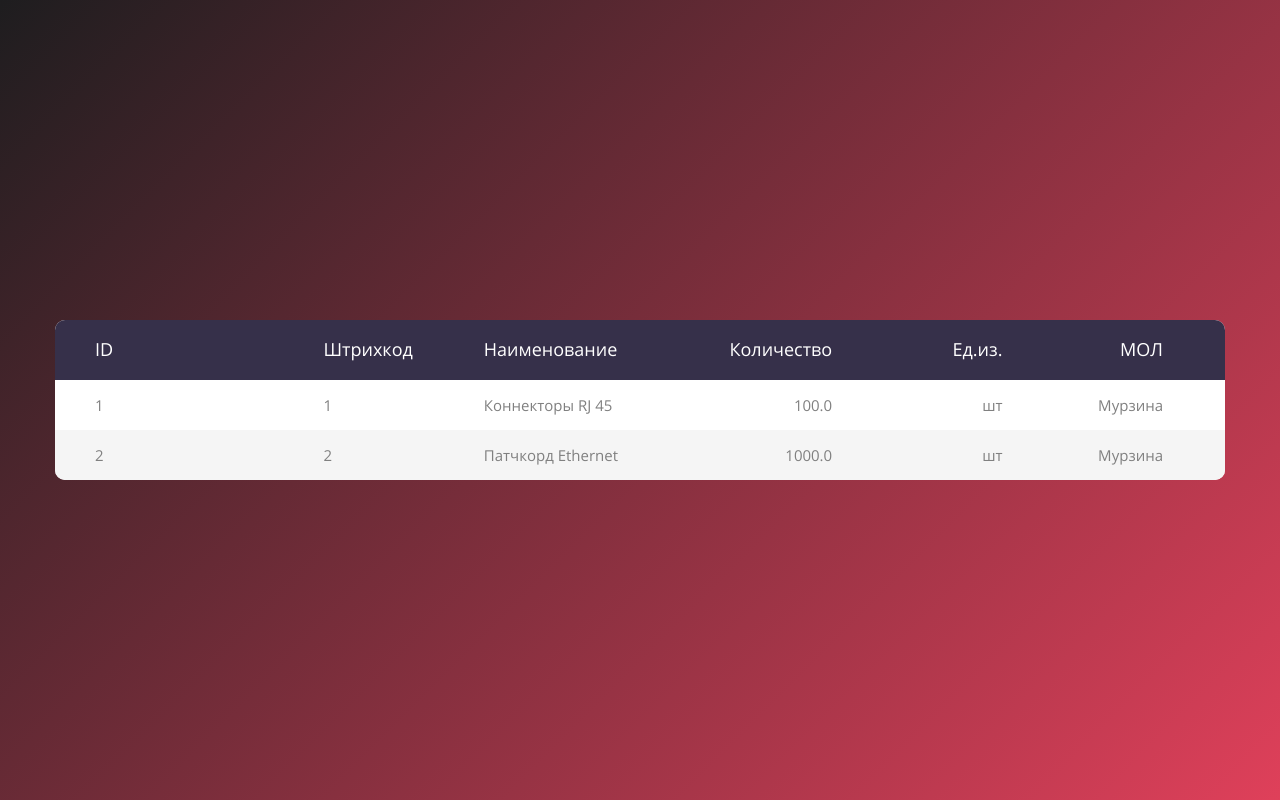
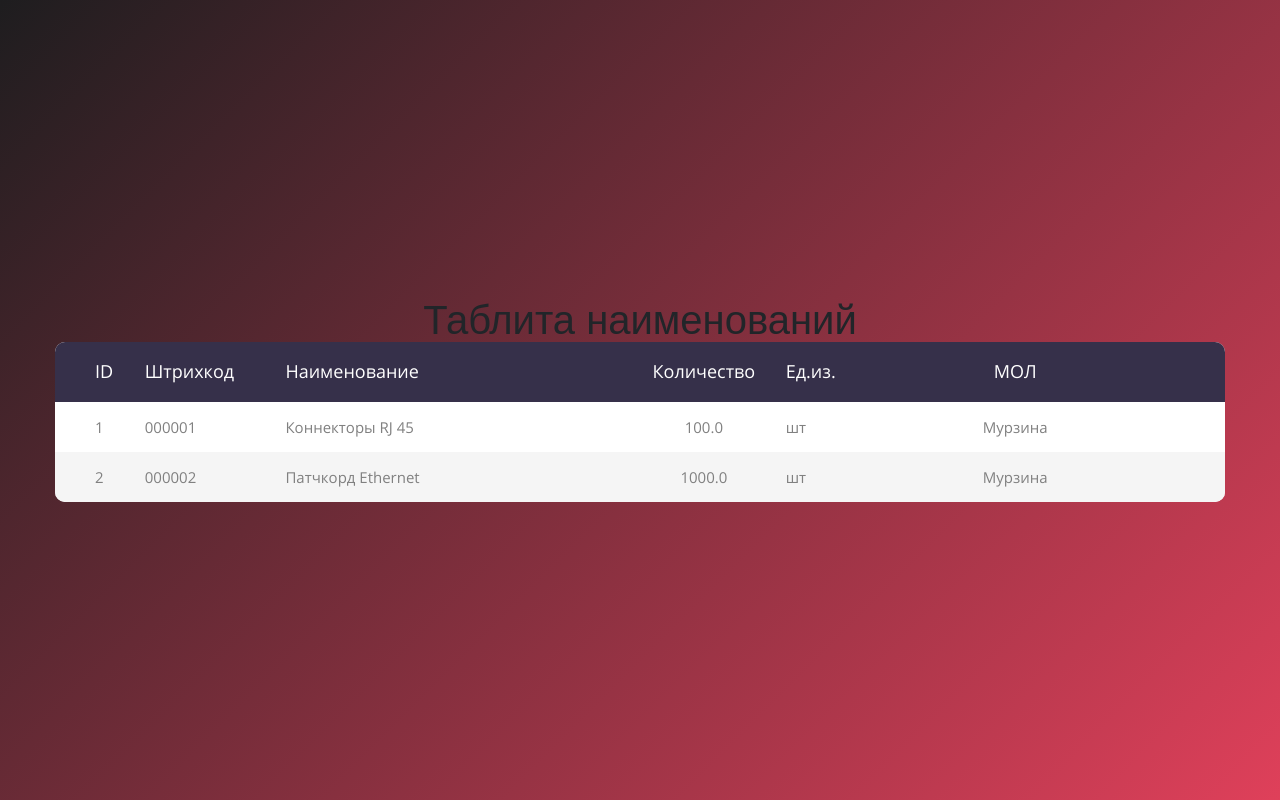
Before and after one commit to Po4e4ka/sklad_site, a Django app: page /list/ in a window 1280 px wide. Run offline with Django 3.2, Linux system fonts and the light colour scheme; data comes from the database, SQL or seed files in the repository; some libraries are stand-ins or nearby versions.

Commit message:
Добавлено отображение данных таблице в пути host/list
Корректировки стиля

```diff
--- a/Positions/static/Positions/css/main.css
+++ b/Positions/static/Positions/css/main.css
@@ -195,12 +195,12 @@ tbody tr:hover {
 }
 
 .column1 {
-  width: 260px;
+  width: 20px;
   padding-left: 40px;
 }
 
 .column2 {
-  width: 160px;
+  width: 100px;
 }
 
 .column3 {
@@ -208,18 +208,18 @@ tbody tr:hover {
 }
 
 .column4 {
-  width: 110px;
-  text-align: right;
+  width: 70px;
+  text-align: center;
 }
 
 .column5 {
-  width: 170px;
-  text-align: right;
+  width: 30px;
+  text-align: left;
 }
 
 .column6 {
-  width: 222px;
-  text-align: right;
+  width: 260px;
+  text-align: center;
   padding-right: 62px;
 }
 
--- a/Positions/templates/Positions/positions_view_table.html
+++ b/Positions/templates/Positions/positions_view_table.html
@@ -22,10 +22,11 @@
 <!--===============================================================================================-->
 </head>
 <body>
-
 	<div class="limiter">
 		<div class="container-table100">
 			<div class="wrap-table100">
+
+            <h1 align="center">Таблита наименований</h1>
 				<div class="table100">
 					<table>
 						<thead>
@@ -39,10 +40,10 @@
 							</tr>
 						</thead>
 						<tbody>
-                        {% for pos in positions %}
+                        {% for pos in positions|dictsort:sort %}
 								<tr>
 									<td class="column1">{{ pos.id}}</td>
-									<td class="column2">{{ pos.code }}</td>
+									<td class="column2">{{ pos.code|stringformat:"06d" }}</td>
 									<td class="column3">{{ pos.name }}</td>
 									<td class="column4">{{ pos.quantity }}</td>
 									<td class="column5">{{ pos.ediz }}</td>
--- a/Positions/views.py
+++ b/Positions/views.py
@@ -38,6 +38,7 @@ class PositionLisView(View):
     def get(self, request):
         positions = Positions.objects.all()
         positions = [model_to_dict(pos) for pos in positions]
-        return render(request, "Positions/positions_view_table.html", context={"positions":positions})
+        return render(request, "Positions/positions_view_table.html", context={"positions":positions,
+                                                                               "sort":'id'})
     def post(self, request):
         pass
```
